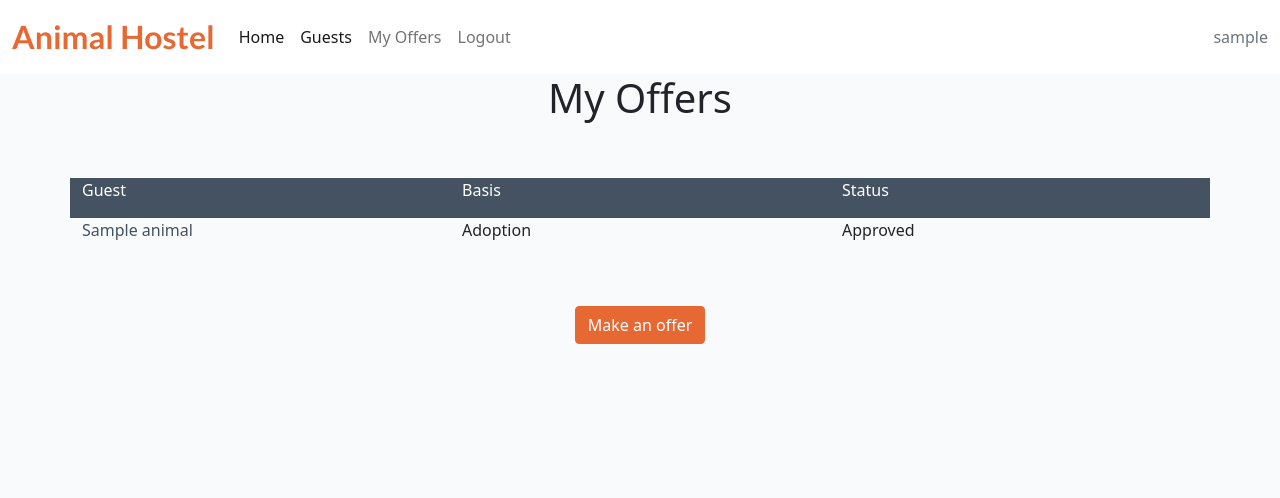
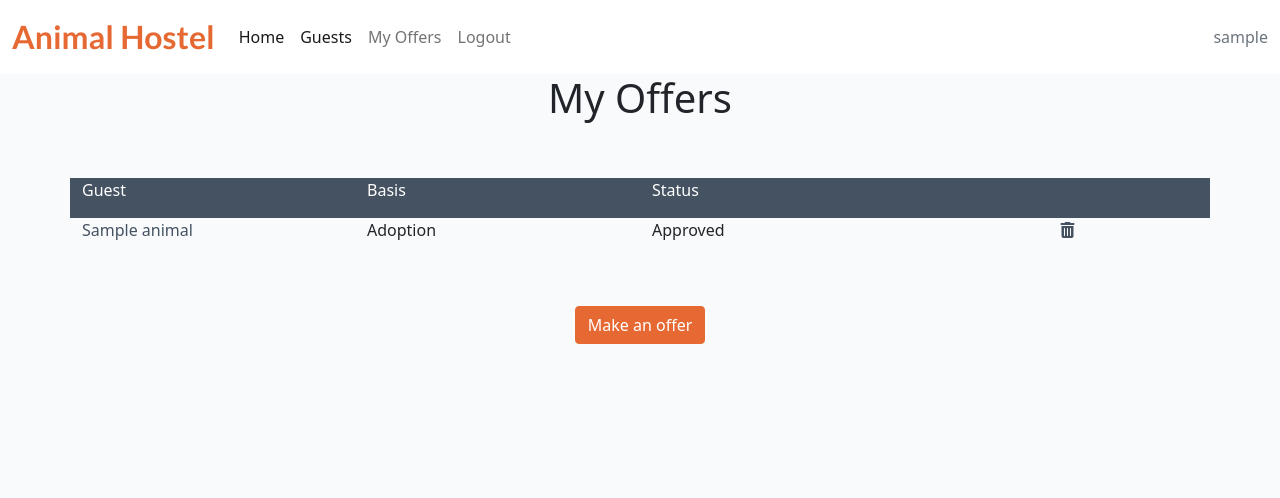
Before and after one commit to evelynfoy/animal-hostel, a Django app: page /offers/ in a window 1280 px wide. Shown: the top 498 px of the page. Run offline with Django 3.2, Linux system fonts and the light colour scheme; a user stored in the database is signed in; tables that the repository leaves empty hold one stand-in row (values such as "Sample post"); some libraries are stand-ins or nearby versions.

Commit message:
Add new view for OfferDelete with url and template changes

```diff
--- a/home_animals/urls.py
+++ b/home_animals/urls.py
@@ -9,5 +9,6 @@ urlpatterns = [
     path('guest/<slug:slug>/', views.GuestDetail.as_view(), name='guest_detail'),
     path('offers/', views.OffersList.as_view(), name='offers'),
     path('offer/add/', views.OfferAdd.as_view(), name='add_offer'),
-    path('offer/edit/<slug:slug>', views.OfferEdit.as_view(), name='edit_offer')
+    path('offer/edit/<slug:slug>', views.OfferEdit.as_view(), name='edit_offer'),
+    path('offer/delete/<slug:slug>', views.OfferDelete.as_view(), name='delete_offer'),
 ]
--- a/home_animals/views.py
+++ b/home_animals/views.py
@@ -104,3 +104,18 @@ class OfferEdit(View):
         else:
             offer_form = OfferForm(data=request.POST)
         return redirect('offers')
+
+
+class OfferDelete(View):
+    """ Delete Offer """
+    def get(self, request, slug, *args, **kwargs):
+        queryset = Offer.objects
+        offer = get_object_or_404(queryset, slug=slug)
+        offer_form = OfferForm(instance=offer)
+        return render(
+            request,
+            'pages/offer_delete.html',
+            {
+                "offer_form": offer_form,
+            }
+        )
--- a/static/css/style.css
+++ b/static/css/style.css
@@ -231,7 +231,7 @@ body {
         right: 90%;
         height: 100%;
         width: 150%;
-        background: #445261;
+        background: var(--dark-grey);
         -webkit-transform: skew(15deg);
         -moz-transform: skew(15deg);
         transform: skew(15deg);
--- a/templates/base.html
+++ b/templates/base.html
@@ -31,6 +31,8 @@
     <script src="https://cdn.jsdelivr.net/npm/bootstrap@5.0.2/dist/js/bootstrap.bundle.min.js"
         integrity="sha384-MrcW6ZMFYlzcLA8Nl+NtUVF0sA7MsXsP1UyJoMp4YLEuNSfAP+JcXn/tWtIaxVXM" crossorigin="anonymous">
     </script>
+    <!-- font awesome script-->
+    <script src="https://kit.fontawesome.com/34def818f5.js" crossorigin="anonymous"></script>
 </body>
 
 </html>
--- a/templates/components/offer.html
+++ b/templates/components/offer.html
@@ -1,5 +1,5 @@
 <div class="row">
-    <div class="col-4">
+    <div class="col-4 col-sm-3">
         <div>
             <p>
                 <a href="{% url 'edit_offer' offer.slug %}" class="guest-link">
@@ -8,7 +8,7 @@
             </p>
         </div>
     </div>
-    <div class="col-4">
+    <div class="col-4 col-sm-3">
         <div>
             <p>
                 {% if offer.basis == 'A' %}
@@ -19,7 +19,7 @@
             </p>
         </div>
     </div>
-    <div class="col-4">
+    <div class="col-4 col-sm-3">
         <div>
             <p>
                 {% if offer.status == 'P' %}
@@ -32,4 +32,9 @@
             </p>
         </div>
     </div>
+    <div class="col-4 col-sm-3 text-center">
+        <a href="{% url 'delete_offer' offer.slug %}" class="guest-link">
+            <i class="fa fa-trash" aria-hidden="true"></i>
+        </a>
+    </div>
 </div>
--- a/templates/pages/offers.html
+++ b/templates/pages/offers.html
@@ -14,17 +14,17 @@
 
     <!-- Offers Column -->
     <div class="row offers-list" >
-        <div class="col-4">
+        <div class="col-4 col-sm-3">
             <div>
                 <p>Guest</p>
             </div>
         </div>
-        <div class="col-4">
+        <div class="col-4 col-sm-3">
             <div>
                 <p>Basis</p>
             </div>
         </div>
-        <div class="col-4">
+        <div class="col-4 col-sm-3">
             <div>
                 <p>Status</p>
             </div>
```
Also changed, not shown: templates/pages/offer_delete.html (added, +21 -0 lines).
